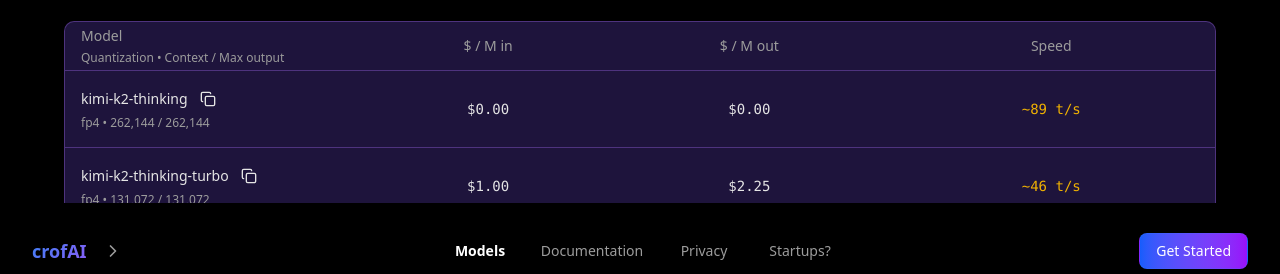
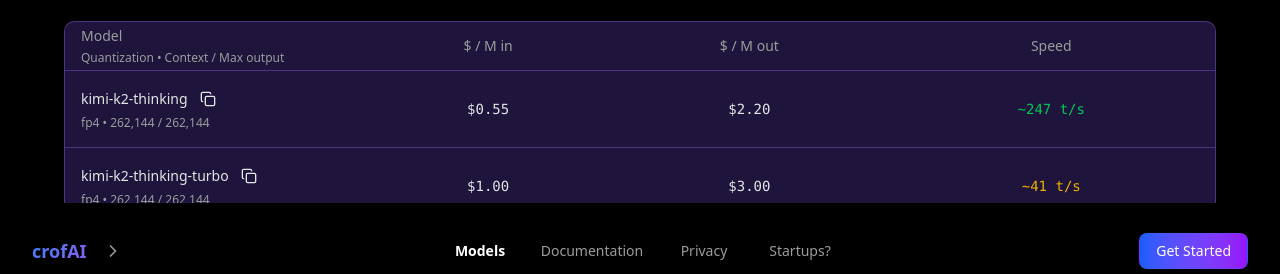
Before and after one commit to KiKaraage/crof-web, a React (Vite) app: page /pricing in a window 1280 px wide. Shown: the part 501-775 px from the top of the page. Built offline with nearby package versions, Linux system fonts and the light colour scheme.

Commit message:
feat(pricing): update model data/speed

```diff
--- a/src/pages/PricingPage.tsx
+++ b/src/pages/PricingPage.tsx
@@ -30,16 +30,16 @@
     quantization: "fp4",
     context_length: 262144,
     max_completion_tokens: 262144,
-    pricing: { prompt: 0.00, completion: 0.00 },
-    speed: 89
+    pricing: { prompt: 0.55, completion: 2.20 },
+    speed: 247
   },
   {
     id: "kimi-k2-thinking-turbo",
     quantization: "fp4",
-    context_length: 131072,
-    max_completion_tokens: 131072,
-    pricing: { prompt: 1.00, completion: 2.25 },
-    speed: 46
+    context_length: 262144,
+    max_completion_tokens: 262144,
+    pricing: { prompt: 1.00, completion: 3.00 },
+    speed: 41
   },
   {
     id: "kimi-k2-0905",
@@ -55,7 +55,7 @@
     context_length: 131072,
     max_completion_tokens: 8192,
     pricing: { prompt: 0.35, completion: 1.00 },
-    speed: 963
+    speed: 951
   },
   {
     id: "glm-4.6-turbo",
@@ -63,7 +63,7 @@
     context_length: 202752,
     max_completion_tokens: 202752,
     pricing: { prompt: 0.50, completion: 2.25 },
-    speed: 19
+    speed: 26
   },
   {
     id: "minimax-m2",
@@ -71,7 +71,7 @@
     context_length: 196608,
     max_completion_tokens: 196608,
     pricing: { prompt: 0.00, completion: 0.00 },
-    speed: 89
+    speed: 96
   },
   {
     id: "deepseek-v3.1:free",
@@ -79,7 +79,7 @@
     context_length: 128000,
     max_completion_tokens: 128000,
     pricing: { prompt: 0.00, completion: 0.00 },
-    speed: 10
+    speed: 49
   },
   {
     id: "qwen3-coder:free",
@@ -87,7 +87,7 @@
     context_length: 256000,
     max_completion_tokens: 256000,
     pricing: { prompt: 0.00, completion: 0.00 },
-    speed: 93
+    speed: 125
   },
   {
     id: "kimi-k2-eco",
@@ -175,7 +175,7 @@
     context_length: 131072,
     max_completion_tokens: 8192,
     pricing: { prompt: 0.50, completion: 1.00 },
-    speed: 22
+    speed: 91
   },
   {
     id: "deepseek-r1-0528",
@@ -183,7 +183,7 @@
     context_length: 131072,
     max_completion_tokens: 131072,
     pricing: { prompt: 0.25, completion: 0.25 },
-    speed: 33
+    speed: 35
   },
   {
     id: "deepseek-r1-0528-turbo",
@@ -215,7 +215,7 @@
     context_length: 131072,
     max_completion_tokens: 131072,
     pricing: { prompt: 0.10, completion: 0.30 },
-    speed: 40
+    speed: 48
   },
   {
     id: "qwen3-coder",
@@ -263,7 +263,7 @@
     context_length: 262144,
     max_completion_tokens: 16384,
     pricing: { prompt: 0.08, completion: 0.40 },
-    speed: 63
+    speed: 65
   },
   {
     id: "llama3.3-70b",
```
